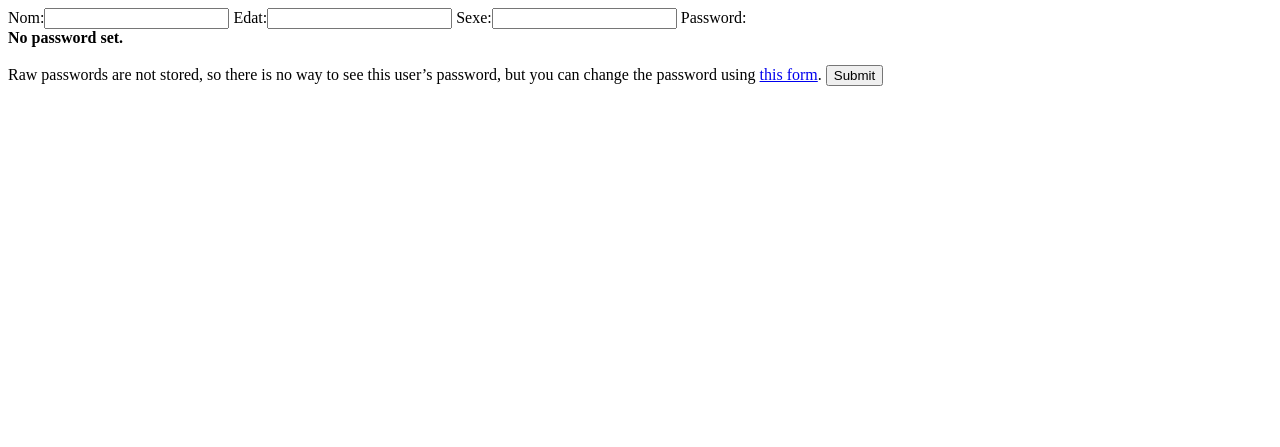
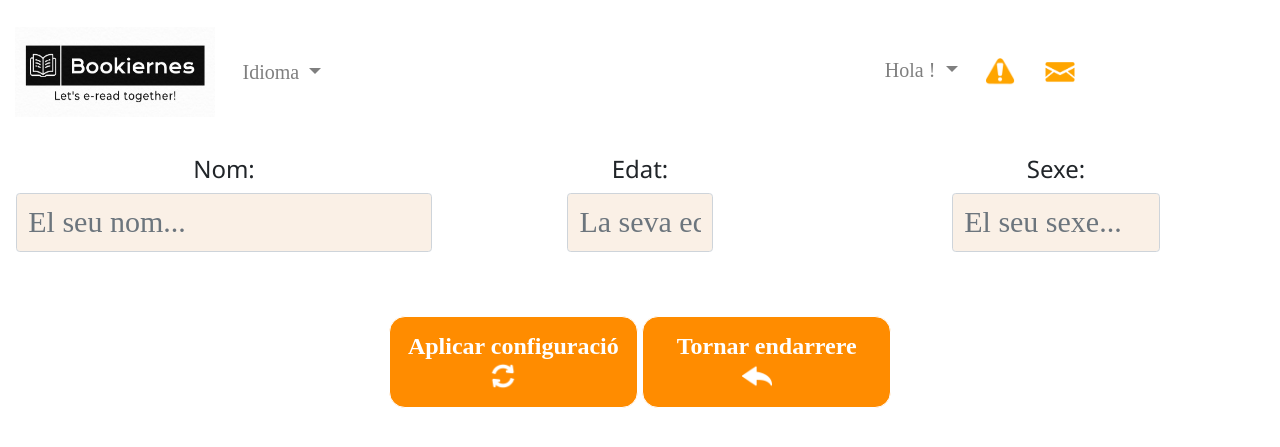
Before and after one commit to RafaCucurull/Bookiernes, a Django app: a page that uses templates/configuracio_perfil.html in a window 1280 px wide. Shown: the top 447 px of the page. Run offline with Django 3.2, Linux system fonts and the light colour scheme; some libraries are stand-ins or nearby versions.

Commit message:
configuracio template

```diff
--- a/templates/configuracio_perfil.html
+++ b/templates/configuracio_perfil.html
@@ -1,5 +1,53 @@
-<form action="/your-name/" method="post">
-    {% csrf_token %}
-    {{ form }}
-    <input type="submit" value="Submit">
-</form>
+{% extends 'base.html' %}
+{% load static %}
+{% block content %}
+    {% include 'user_header.html' %}
+    <head>
+        <meta name="viewport" content="width=device-width, initial-scale=1">
+        <link rel="stylesheet" href="https://www.w3schools.com/w3css/4/w3.css">
+        <link rel="stylesheet" type="text/css" href="{% static 'css/novaversio.css' %}">
+        <meta charset="UTF-8">
+        <meta name="viewport" content="width=device-width, initial-scale=1">
+        <link rel="stylesheet"
+              href="https://cdnjs.cloudflare.com/ajax/libs/font-awesome/4.7.0/css/font-awesome.min.css">
+    </head>
+    <body>
+    <form action="/your-name/" method="post">
+        {% csrf_token %}
+        <div class="w3-container w3-center">
+            <div class="w3-third">
+                <h3 style="text-align: center">Nom:</h3>
+                {{ form.nom }}
+            </div>
+            <div class="w3-third">
+                <h3 style="text-align: center">Edat:</h3>
+                {{ form.edat }}
+            </div>
+            <div class="w3-third">
+                <h3 style="text-align: center">Sexe:</h3>
+                {{ form.sexe }}
+            </div>
+        </div>
+        <div class="w3-row-padding w3-container" style="margin-top: 5%; text-align: center">
+            <a href="#">
+                <button type="submit" class="w3-round-xlarge btn btn-primary message" style="width:20%">
+                    <h3 class="h3-message"><b>Aplicar configuració</b>
+                        <img src="{% static '../static/modificacions/updateicon.png' %}"
+                             style="width: 30px;height: 30px;margin-right: 20px;"
+                             alt="Aplicar configuració">
+                    </h3>
+                </button>
+            </a>
+            <a href="javascript:history.back()">
+                <button type="button" class="w3-round-xlarge btn btn-primary message" style="width:20%">
+                    <h3 class="h3-message"><b>Tornar endarrere</b>
+                        <img src="{% static '../static/areaescriptor/backarrow.png' %}"
+                             style="width: 30px;height: 30px;margin-right: 20px;"
+                             alt="Endarrere">
+                    </h3>
+                </button>
+            </a>
+        </div>
+    </form>
+    </body>
+{% endblock %}
--- a/users/forms.py
+++ b/users/forms.py
@@ -1,4 +1,5 @@
 from django.contrib.auth.forms import UserCreationForm, UserChangeForm
+from django.forms import TextInput
 
 from .models import CustomUser
 from django import forms
@@ -41,3 +42,20 @@ class ConfiguracioForm(UserChangeForm):
     class Meta:
         model = CustomUser
         fields = ('nom', 'edat', 'sexe')
+        widgets = {
+            'nom': TextInput(attrs={
+                'class': "form-control",
+                'style': 'width: 100%;background-color: linen;font-size: 30px; margin: auto',
+                'placeholder': 'El seu nom...'
+            }),
+            'edat': TextInput(attrs={
+                'class': "form-control",
+                'style': 'width: 35%;background-color: linen;font-size: 30px; margin: auto',
+                'placeholder': 'La seva edat...'
+            }),
+            'sexe': TextInput(attrs={
+                'class': "form-control",
+                'style': 'width: 50%;background-color: linen;font-size: 30px; margin: auto',
+                'placeholder': 'El seu sexe...'
+            }),
+        }
```
